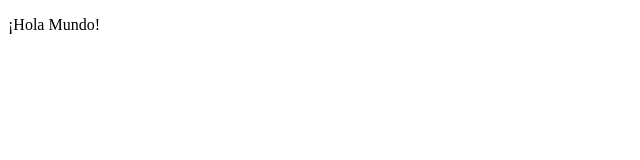
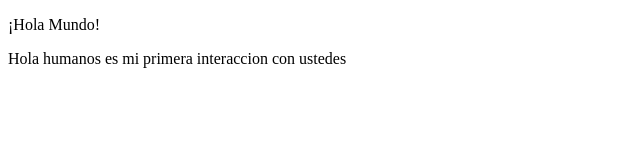
Before and after one commit to luisillotech/proyectoDemoCursoPrework, a plain HTML site: page index.html in a window 1280 px wide. Shown: the whole page, without its empty margins (0-640 px from the left). Drawn offline with Linux system fonts and the light colour scheme.

Commit message:
cambio agregamos un nuevo parrafo

```diff
--- a/index.html
+++ b/index.html
@@ -8,5 +8,6 @@
 </head>
 <body>
     <p>¡Hola Mundo!</p>
+    <p>Hola humanos es mi primera interaccion con ustedes</p>
 </body>
 </html>
```
